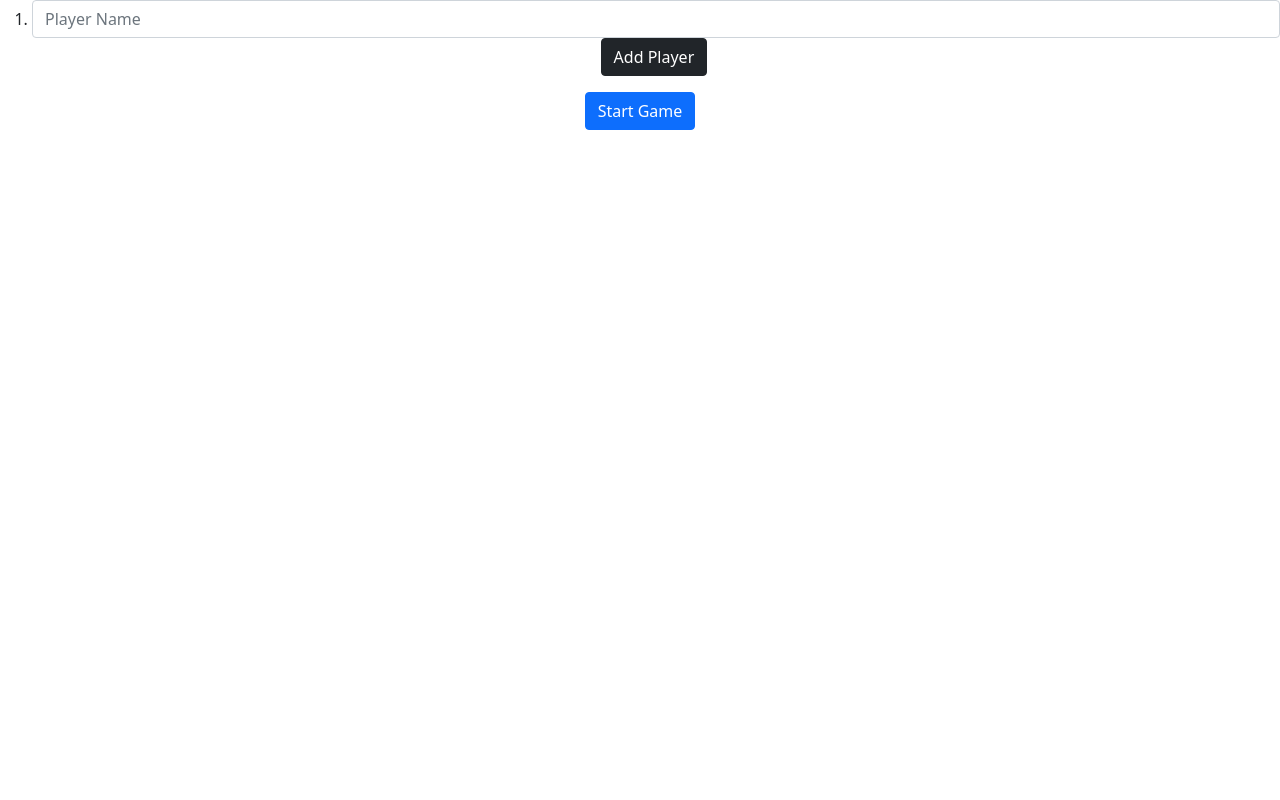
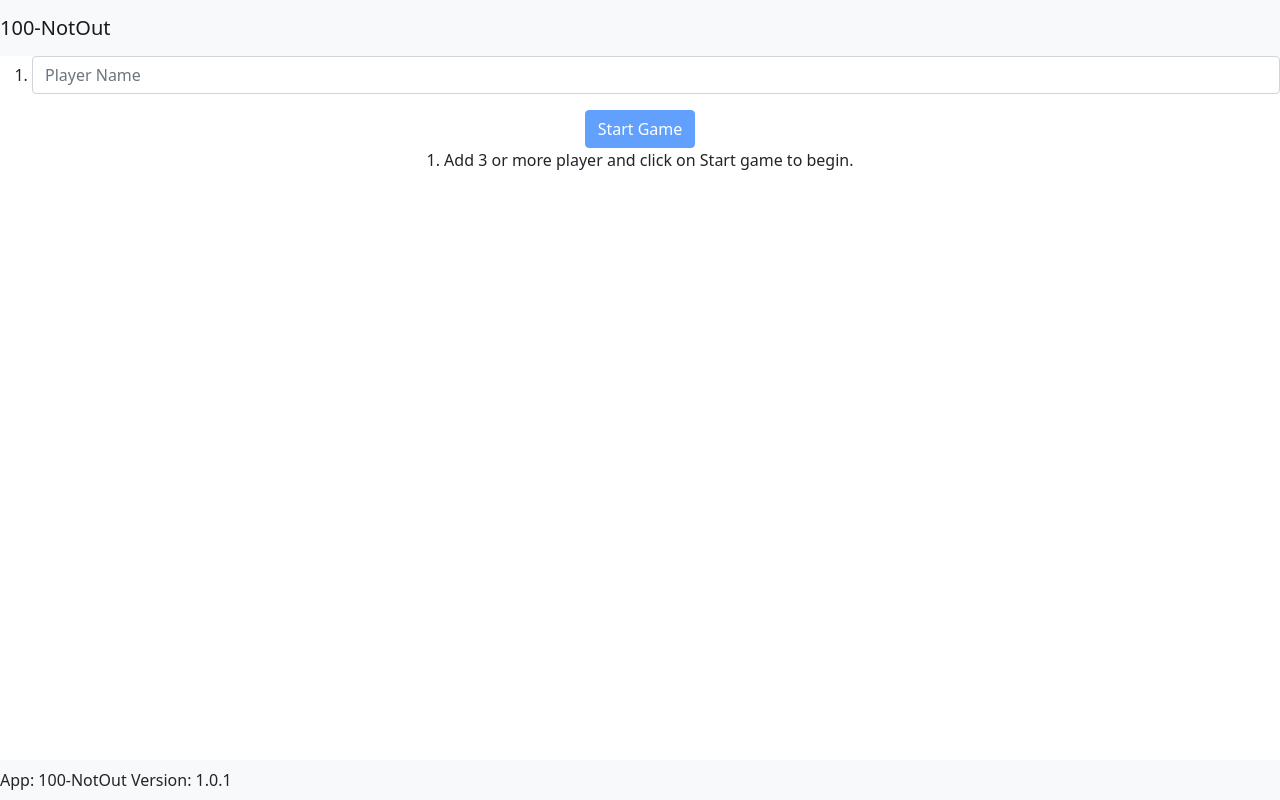
Before and after one commit to anilsoni85/100notout, a React (Create React App) app: page / in a window 1280 px wide. Built offline with nearby package versions, Linux system fonts and the light colour scheme.

Commit message:
Updated to 1.0.1

```diff
--- a/public/index.html
+++ b/public/index.html
@@ -24,7 +24,7 @@
       work correctly both with client-side routing and a non-root public URL.
       Learn how to configure a non-root public URL by running `npm run build`.
     -->
-    <title>100 NotOut</title>
+    <title>%REACT_APP_NAME%</title>
   </head>
   <body>
     <noscript>You need to enable JavaScript to run this app.</noscript>
--- a/src/App.tsx
+++ b/src/App.tsx
@@ -3,8 +3,10 @@ import './App.css';
 import { GameSetup } from './components/game-setup';
 import { ScoreHistory } from './components/score-history';
 import { ScoreSummary } from './components/score-summary';
+import { Navigation } from './components/navigation';
 import { Game, loadGame, createNewGame, removeGame, resetGame, saveGame, addRound } from './types/game'
 import Button from 'react-bootstrap/Button';
+import { Footer } from './components/footer';
 
 const App = () : JSX.Element => {
   let [game, setGame]  = useState(loadGame());
@@ -35,22 +37,18 @@ const App = () : JSX.Element => {
       setGame(updatedGame);
     }
   }
-  if (game == null)
-    return (
-      <div className="App">
-        <GameSetup onStartGame={handleStartGame} />
-      </div>
-    );
-  else
-    return (
-      <div className="App">
-        <Button variant="danger" onClick={handleNewGame}>New Game</Button>&nbsp;
-        <Button variant="danger" onClick={handleResetGame}>Reset Game</Button>
+  return (
+  <div className="App">
+    <Navigation showButtons={game != null}onNewGame={handleNewGame} onResetScore={handleResetGame}/>
+    {game == null && <GameSetup onStartGame={handleStartGame} /> }
+    {game
+      && <>
         <ScoreSummary game={game} onAddRound={handleAddRound}/>
         <ScoreHistory game={game} />
-        <label>{`v${process.env.REACT_APP_VERSION}`}</label>
-      </div>
-    );
+      </>
+    }
+    <Footer />
+  </div>);
 }
 
 export default App;
--- /dev/null
+++ b/src/components/footer.tsx
@@ -0,0 +1,7 @@
+import React from 'react';
+import { Navbar } from 'react-bootstrap';
+export const Footer = () => {
+  return (<Navbar bg="light" fixed="bottom">
+  <label>{`App: ${process.env.REACT_APP_NAME} Version: ${process.env.REACT_APP_VERSION}`}</label>
+  </Navbar>);
+}
--- a/src/components/game-setup.tsx
+++ b/src/components/game-setup.tsx
@@ -19,14 +19,20 @@ export const GameSetup = (props : GameSetupProps) => {
     }
   }
 
+  //<Button variant="dark" onClick={handleAddPlayer}>Add Player</Button>&nbsp;
   return (<>
   <ol>
     { playerNames.map((name, index) => <li key={index}>{name}</li>) }
     <li>
+      <form onSubmit={handleAddPlayer}>
       <Form.Control type="text" placeholder="Player Name" onChange={(ev) => setNewPlayerName(ev.target.value)} value={newPlayerName}/>
-      <Button variant="dark" onClick={handleAddPlayer}>Add Player</Button>&nbsp;
+      </form>
     </li>
   </ol>
-  <Button variant="primary" onClick={() => props.onStartGame(playerNames)}>Start Game</Button>
+  <Button
+    variant="primary"
+    disabled={playerNames.length<3}
+    onClick={() => props.onStartGame(playerNames)}>Start Game</Button><br/>
+  1. Add 3 or more player and click on Start game to begin.
   </>);
 }
--- /dev/null
+++ b/src/components/navigation.tsx
@@ -0,0 +1,21 @@
+import React from 'react';
+import { Button, Navbar } from 'react-bootstrap';
+
+type NavigationProps = {
+  showButtons : boolean;
+  onNewGame : () => void;
+  onResetScore : () => void;
+}
+
+export const Navigation = (props : NavigationProps) : JSX.Element => {
+  return (<Navbar bg="light" >
+    <Navbar.Brand>{process.env.REACT_APP_NAME}</Navbar.Brand>
+    {props.showButtons &&
+      <>
+        <Button variant="danger" onClick={props.onNewGame}>New Game</Button>
+        &nbsp;
+        <Button variant="danger" onClick={props.onResetScore}>Reset Score</Button>
+      </>
+    }
+  </Navbar>);
+}
--- a/src/components/score-input.tsx
+++ b/src/components/score-input.tsx
@@ -1,10 +1,12 @@
 import React from 'react';
-import { Form } from 'react-bootstrap';
+import { Button, Form, Stack, ToggleButton } from 'react-bootstrap';
 
 type ScoreInputProps = {
   score : number,
   isOut: boolean,
+  declared : boolean,
   onScoreChange : (newScore : number) => void;
+  onDeclaredChange : (declared : boolean) => void;
 }
 
 export const ScoreInput = (props : ScoreInputProps) => {
@@ -18,11 +20,18 @@ export const ScoreInput = (props : ScoreInputProps) => {
     props.onScoreChange(newScore);
   }
 
+  const handleClick = (evt : any) => {
+    props.onDeclaredChange(!props.declared);
+  }
+
   if (props.isOut)
     return (<label>Out</label>);
   else
   //⚐
+  //<div className="vr" />
     return (
+      <Stack direction="horizontal" gap={1}>
+      <Button size="sm" variant={props.declared ? "success" : "secondary"} onClick={handleClick}>{props.declared ? "D" : "N"}</Button>
       <Form.Control
             type="number"
             value={props.score}
@@ -33,5 +42,6 @@ export const ScoreInput = (props : ScoreInputProps) => {
             inputMode="numeric"
             onFocus={(evt) => evt.target.select()}
             size="sm"/>
+      </Stack>
     );
-}
+  }
--- a/src/components/score-summary.tsx
+++ b/src/components/score-summary.tsx
@@ -8,11 +8,15 @@ type ScoreSummaryProps = {
   onAddRound: (scores: number[], declaredBy : number) => void;
 }
 type ScoreSummaryState = {
-  scores : number[]
+  scores : number[],
+  declaredBy : number
 }
 export const ScoreSummary = (props : ScoreSummaryProps) : JSX.Element => {
   const getInitState = () : ScoreSummaryState => {
-    const initState : ScoreSummaryState = { scores : initRoundScore(props.game)};
+    const initState : ScoreSummaryState = {
+      scores : initRoundScore(props.game),
+      declaredBy : -1
+    };
     return initState;
   }
 
@@ -24,8 +28,21 @@ export const ScoreSummary = (props : ScoreSummaryProps) : JSX.Element => {
     setState(updatedState);
   }
 
+  const handleDeclaredChange = (index : number, declared : boolean) => {
+    if (declared && index !== state.declaredBy) {
+      const updatedState : ScoreSummaryState = {...state};
+      updatedState.declaredBy = index;
+      setState(updatedState);
+    }
+    else if (!declared && index === state.declaredBy) {
+      const updatedState : ScoreSummaryState = {...state};
+      updatedState.declaredBy = -1;
+      setState(updatedState);
+    }
+  }
+
   const handleAddRoundClick = () => {
-    props.onAddRound(state.scores, 3);
+    props.onAddRound(state.scores, state.declaredBy);
     setState(getInitState());
   }
 
@@ -50,11 +67,13 @@ export const ScoreSummary = (props : ScoreSummaryProps) : JSX.Element => {
         }</td>
         <td>{name}</td>
         <td width={100}>{props.game.TotalScore[index]}</td>
-        <td width={100}>
+        <td width={120}>
           <ScoreInput
             score={state.scores[index]}
+             declared={state.declaredBy === index}
             isOut={isPlayerOut(props.game, index)}
-            onScoreChange={(newScore) => handleScoreChange(index, newScore)}/>
+            onScoreChange={(newScore) => handleScoreChange(index, newScore)}
+            onDeclaredChange={(declared) => handleDeclaredChange(index, declared)}/>
          </td>
       </tr>)
   }
@@ -63,7 +82,7 @@ export const ScoreSummary = (props : ScoreSummaryProps) : JSX.Element => {
       <Button
         variant="primary"
         onClick={handleAddRoundClick}
-        disabled={!isValidScore(props.game, state.scores)}>Add Round</Button>
+        disabled={!isValidScore(props.game, state.scores, state.declaredBy)}>Add Round</Button>
       </td>
   </tr>
   </tbody>
--- a/src/types/game.ts
+++ b/src/types/game.ts
@@ -8,7 +8,7 @@ export class Game {
     this.PlayerNames = playerNames;
     this.Rounds = [];
     this.TotalScore = Array(playerNames.length).fill(0);
-    this.Winner = 0;
+    this.Winner = -1;
   }
 }
 
@@ -90,6 +90,7 @@ export const removeGame = () : void => {
 export const resetGame = (game: Game) : void => {
   game.Rounds = [];
   game.TotalScore = Array(game.PlayerNames.length).fill(0);
+  game.Winner = -1;
   saveGame(game);
 }
 
@@ -104,8 +105,9 @@ export const loadGame = () : Game | null => {
   return game;
 }
 
-export const isValidScore = (game : Game, scores: number[]) : boolean => {
-  let isInvalid = scores.filter((s, i) => s <= 0 && game.TotalScore[i] < 100).length > 0;
+export const isValidScore = (game : Game, scores: number[], declaredBy : number) : boolean => {
+  let isInvalid = scores.filter((s, i) => s <= 0 && game.TotalScore[i] < 100).length > 0
+    || (declaredBy < 0 || declaredBy >= game.PlayerNames.length);
   return !isInvalid;
 }
 
```
Also changed, not shown: 1 other file (tests, documents, lock files or other folders).
